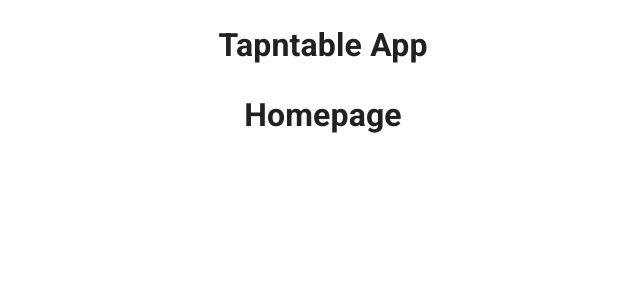
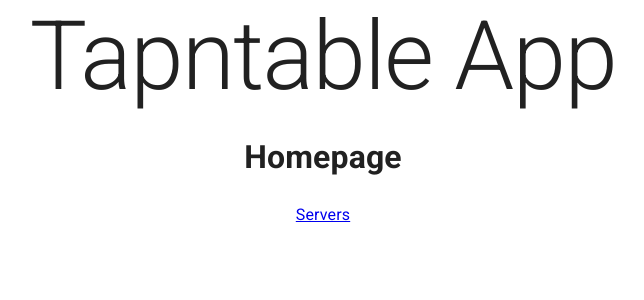
Before and after one commit to Keparoo/Tapntable, a React (Create React App) app: page / in a window 1280 px wide. Shown: the top 300 px of the page, without its empty margins (317-961 px from the left). Built offline with nearby package versions, Linux system fonts and the light colour scheme; no server answers.

Commit message:
Material UI changes

```diff
--- a/package.json
+++ b/package.json
@@ -5,6 +5,7 @@
   "dependencies": {
     "@emotion/react": "^11.7.1",
     "@emotion/styled": "^11.6.0",
+    "@mui/icons-material": "^5.4.1",
     "@mui/material": "^5.4.1",
     "@testing-library/jest-dom": "^5.16.2",
     "@testing-library/react": "^12.1.2",
--- a/src/App.jsx
+++ b/src/App.jsx
@@ -1,17 +1,20 @@
 import React from 'react';
 import './App.css';
-import CssBaseline from '@mui/material/CssBaseline';
+// import CssBaseline from '@mui/material/CssBaseline';
+import { Typography, CssBaseline } from '@mui/material';
 
 import Routes from './routes/Routes';
 
-function App() {
+const App = () => {
 	return (
+    <>
 		<div className="App">
 			<CssBaseline />
-			<h1>Tapntable App</h1>
+			<Typography variant="h1">Tapntable App</Typography>
 			<Routes />
 		</div>
+    </>
 	);
-}
+};
 
 export default App;
--- a/src/homepage/Homepage.js
+++ b/src/homepage/Homepage.js
@@ -1,7 +1,13 @@
 import React from 'react';
+import { Link } from 'react-router-dom';
 
 const Homepage = () => {
-	return <h1>Homepage</h1>;
+	return (
+		<div>
+			<h1>Homepage</h1>
+			<Link to="/servers">Servers</Link>
+		</div>
+	);
 };
 
 export default Homepage;
--- a/src/index.css
+++ b/src/index.css
@@ -1,9 +1,8 @@
 body {
 	margin: 0;
-	/* font-family: -apple-system, BlinkMacSystemFont, 'Segoe UI', 'Roboto', 'Oxygen',
-    'Ubuntu', 'Cantarell', 'Fira Sans', 'Droid Sans', 'Helvetica Neue',
-    sans-serif; */
-	font-family: Roboto;
+	font-family: -apple-system, BlinkMacSystemFont, 'Segoe UI', 'Roboto', 'Oxygen',
+		'Ubuntu', 'Cantarell', 'Fira Sans', 'Droid Sans', 'Helvetica Neue',
+		sans-serif;
 	-webkit-font-smoothing: antialiased;
 	-moz-osx-font-smoothing: grayscale;
 }
--- a/src/routes/Routes.js
+++ b/src/routes/Routes.js
@@ -36,7 +36,7 @@
 			<Route exact path="/kitchen">
 				<Kitchen />
 			</Route>
-			<Route render={() => <Redirect to="/login" />} />
+			<Route render={() => <Redirect to="/servers" />} />
 		</Switch>
 	);
 };
```
Also changed, not shown: 1 other file (tests, documents, lock files or other folders).
